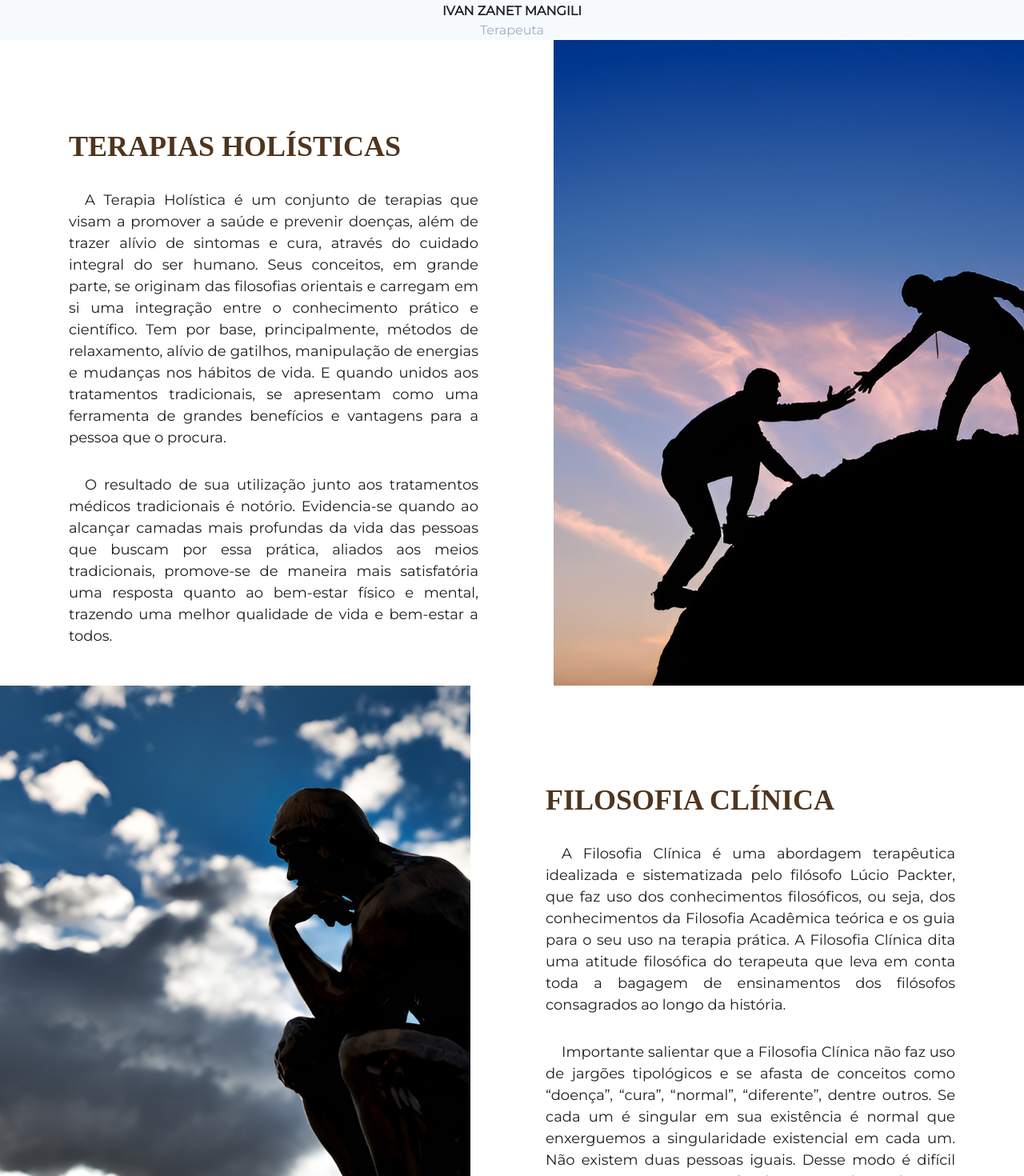
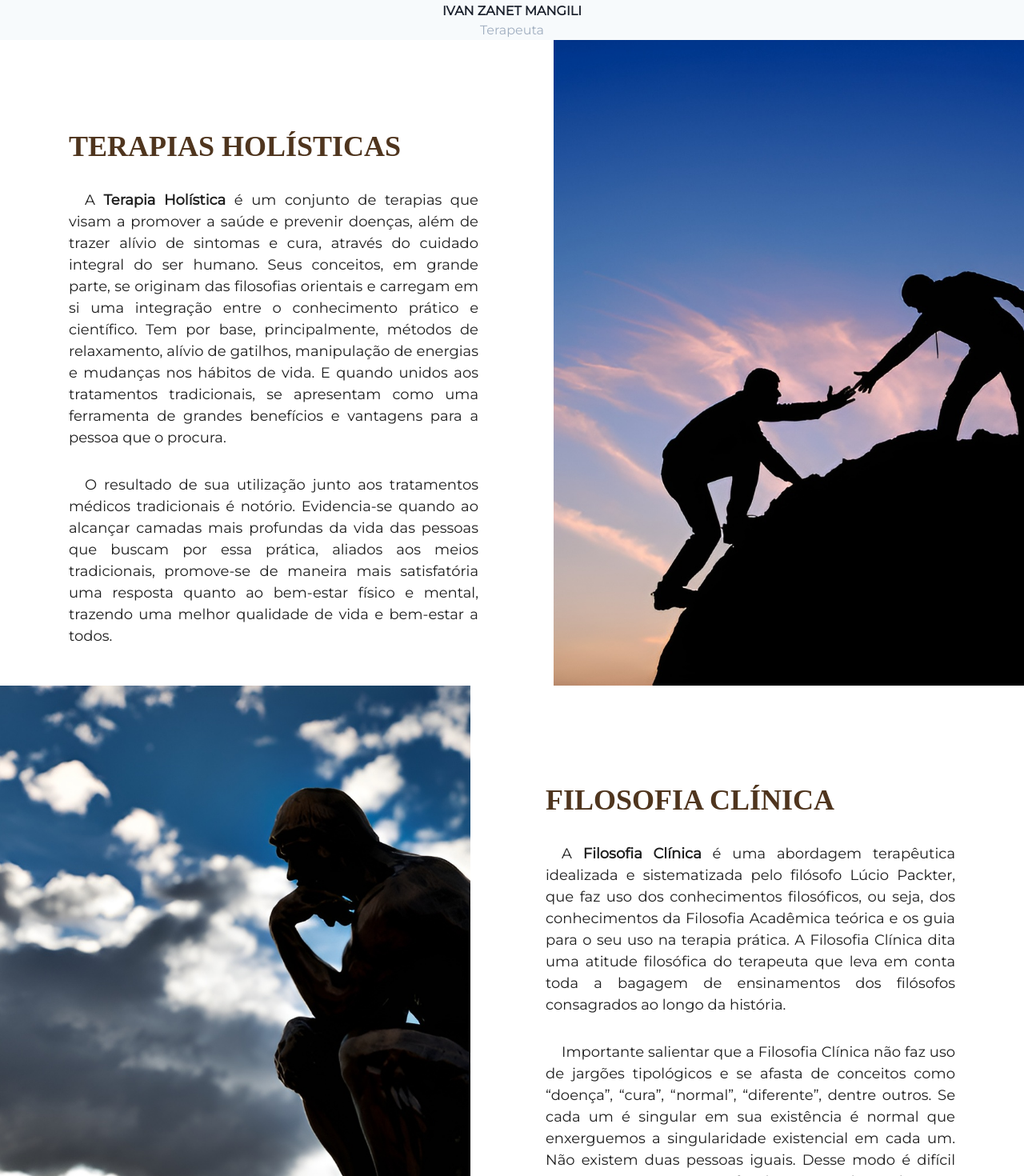
Before and after one commit to vhnakai/bullet-site, a Next.js app: page / in a window 1280 px wide. Shown: the part 1838-3308 px from the top of the page at 80% size. Built offline with nearby package versions, Linux system fonts and the light colour scheme; a web font is replaced by a local one.

Commit message:
Ajuste nos textos

```diff
--- a/pages/index.js
+++ b/pages/index.js
@@ -295,7 +295,7 @@ function CoachContext() {
             as="p"
             textIndent={20}
           >
-            A Terapia Holística é um conjunto de terapias que visam a promover a
+            A <b>Terapia Holística</b> é um conjunto de terapias que visam a promover a
             saúde e prevenir doenças, além de trazer alívio de sintomas e cura,
             através do cuidado integral do ser humano. Seus conceitos, em grande
             parte, se originam das filosofias orientais e carregam em si uma
@@ -363,7 +363,7 @@ function FilosofiaContext() {
             as="p"
             textIndent={20}
           >
-            A Filosofia Clínica é uma abordagem terapêutica idealizada e
+            A <b>Filosofia Clínica</b> é uma abordagem terapêutica idealizada e
             sistematizada pelo filósofo Lúcio Packter, que faz uso dos
             conhecimentos filosóficos, ou seja, dos conhecimentos da Filosofia
             Acadêmica teórica e os guia para o seu uso na terapia prática. A
```
